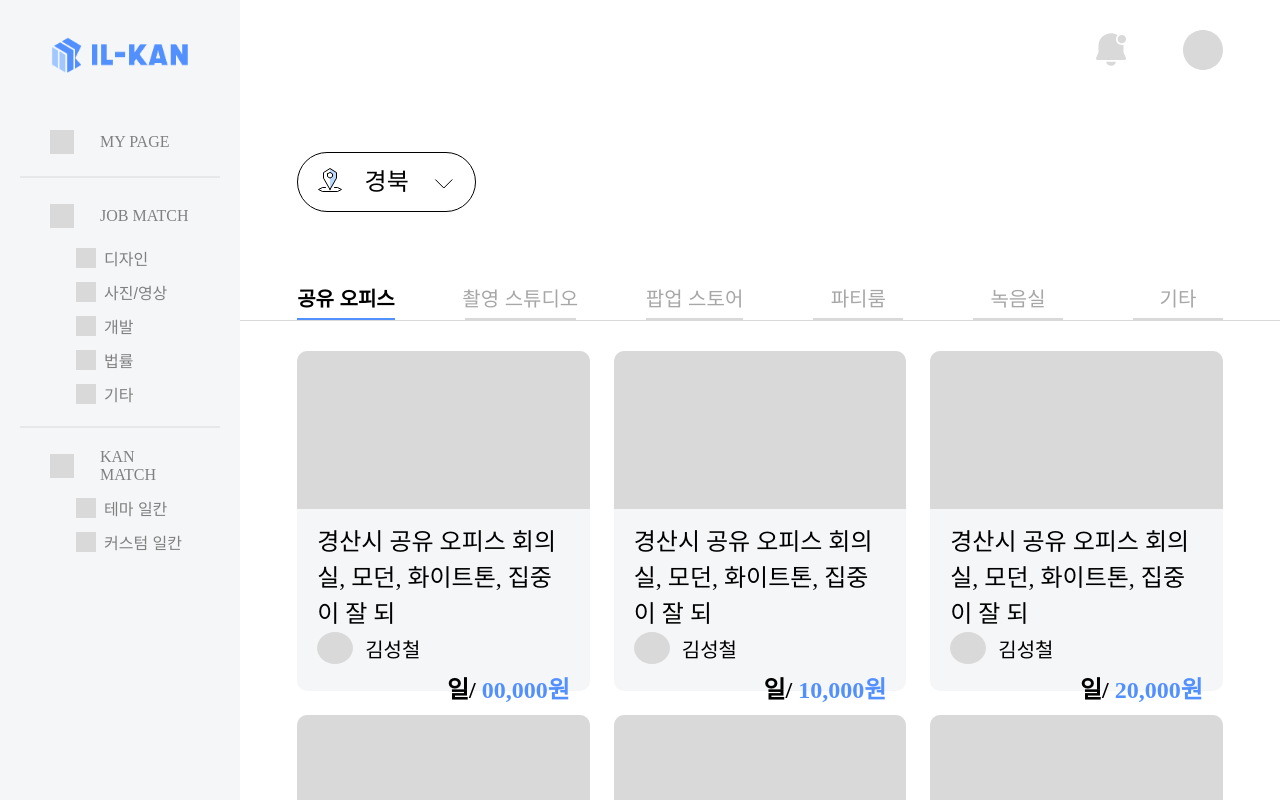
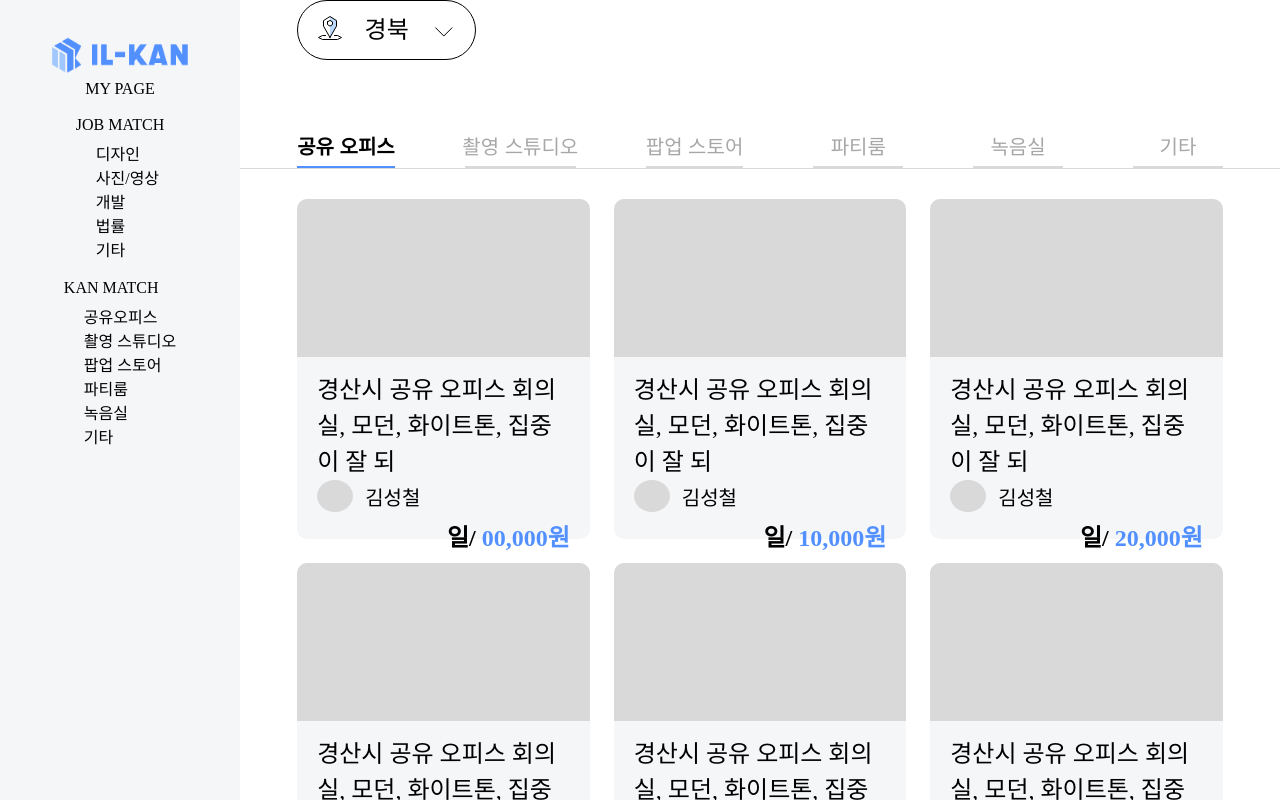
Before and after one commit to cryingdryice/ILKAN-web, a React (Vite) app: page /main/kanMatch in a window 1280 px wide. Shown: the top 800 px of the page. Built offline with nearby package versions, Linux system fonts and the light colour scheme; the HTML template or start-up script is replaced by a standard one.

Commit message:
feat: globalLayout 코드 컴포넌트화 작업

```diff
--- a/src/App.tsx
+++ b/src/App.tsx
@@ -6,6 +6,7 @@ import Login from "./pages/login";
 import JobsPage from "./pages/main/jobsPage";
 import JobsDetailPage from "./pages/main/jobsDetailPage";
 import KanMatchPage from "./pages/main/kanMatchPage";
+import KanDetailPage from "./pages/main/kanDetailPage";
 
 export default function App() {
   return (
@@ -19,7 +20,10 @@ export default function App() {
             <Route index element={<JobsPage />} />
             <Route path=":id" element={<JobsDetailPage />} />
           </Route>
-          <Route path="kanMatch" element={<KanMatchPage />} />
+          <Route path="kanMatch">
+            <Route index element={<KanMatchPage />} />
+            <Route path=":id" element={<KanDetailPage />} />
+          </Route>
         </Route>
       </Route>
     </Routes>
--- /dev/null
+++ b/src/components/globalLayout/Logo.tsx
@@ -0,0 +1,7 @@
+// Logo.tsx
+import ILKAN from "../../assets/IL-KAN.png";
+import Styles from "../../css/components/globalLayout/Logo.module.css";
+
+export default function Logo() {
+  return <img src={ILKAN} alt="Logo" className={Styles.logo} />;
+}
--- /dev/null
+++ b/src/components/globalLayout/MenuItem.tsx
@@ -0,0 +1,25 @@
+import { Link } from "react-router-dom";
+
+interface MenuItemProps {
+  title: string;
+  link: string;
+  subItems?: string[];
+}
+
+export default function MenuItem({ title, link, subItems }: MenuItemProps) {
+  return (
+    <div className="menu-item">
+      <Link to={link}>{title}</Link>
+      {subItems && (
+        <ul>
+          {subItems.map((item) => (
+            <li key={item}>
+              <Link to="#">{item}</Link>{" "}
+              {/* 나중에 필요하면 개별 라우팅 추가 */}
+            </li>
+          ))}
+        </ul>
+      )}
+    </div>
+  );
+}
--- /dev/null
+++ b/src/components/globalLayout/SideBar.tsx
@@ -0,0 +1,34 @@
+import Logo from "./Logo";
+import MenuItem from "./MenuItem";
+import SidebarDivider from "./SideBarDivider";
+import styles from "../../css/components/globalLayout/SideBar.module.css";
+
+export default function Sidebar() {
+  const jobMatchSubItems = ["디자인", "사진/영상", "개발", "법률", "기타"];
+  const kanMatchSubItems = [
+    "공유오피스",
+    "촬영 스튜디오",
+    "팝업 스토어",
+    "파티룸",
+    "녹음실",
+    "기타",
+  ];
+  return (
+    <aside className={styles.sidebar}>
+      <Logo />
+      <MenuItem title="MY PAGE" link="/main/myPage" />
+      <SidebarDivider />
+      <MenuItem
+        title="JOB MATCH"
+        link="/main/jobs"
+        subItems={jobMatchSubItems}
+      />
+      <SidebarDivider />
+      <MenuItem
+        title="KAN MATCH"
+        link="/main/kanMatch"
+        subItems={kanMatchSubItems}
+      />
+    </aside>
+  );
+}
--- /dev/null
+++ b/src/components/globalLayout/SideBarDivider.tsx
@@ -0,0 +1,11 @@
+import styles from "../../css/components/globalLayout/SideBarDivider.module.css";
+
+export default function SidebarDivider() {
+  return (
+    <div className={styles.divider}>
+      <svg xmlns="http://www.w3.org/2000/svg" viewBox="0 0 200 2" fill="none">
+        <path d="M0 1H200" />
+      </svg>
+    </div>
+  );
+}
--- a/src/components/kanMatch/kanMatchItem.tsx
+++ b/src/components/kanMatch/kanMatchItem.tsx
@@ -1,10 +1,12 @@
 import kanMatchItemStyle from "../../css/components/kanMatch/kanMatchItem.module.css";
 import type { KanItem } from "../../pages/main/kanMatchPage";
+import { Link } from "react-router-dom";
 
 type Props = { item: KanItem };
 
 export default function KanMatchItem({ item }: Props) {
   return (
+    <Link to={`/main/kanMatch/${item.id}`}>
       <article className={kanMatchItemStyle.card}>
         <div className={kanMatchItemStyle.thumb}>
           {item.image && (
@@ -27,5 +29,6 @@ export default function KanMatchItem({ item }: Props) {
           </div>
         </div>
       </article>
+    </Link>
   );
 }
--- /dev/null
+++ b/src/css/components/globalLayout/Logo.module.css
@@ -0,0 +1,8 @@
+/* 로고 */
+.logo {
+  width: 159px;
+  height: 50px;
+  flex-shrink: 0;
+  aspect-ratio: 159/50;
+  padding-top: 30px;
+}
--- /dev/null
+++ b/src/css/components/globalLayout/SideBar.module.css
@@ -0,0 +1,12 @@
+/* 좌측 사이드바 */
+.sidebar {
+  /* 핵심 변경: fixed 제거 -> 문서 흐름에 포함 */
+  position: fixed;
+  width: 240px;
+  height: 100vh;
+  flex-shrink: 0; /* 너비가 줄어들지 않도록 고정 */
+  background: #f5f6f8;
+  flex-direction: column;
+  display: flex;
+  align-items: center;
+}
--- /dev/null
+++ b/src/css/components/globalLayout/SideBarDivider.module.css
@@ -0,0 +1,7 @@
+/* 좌측 사이드 바 구분선 구현 */
+.Line {
+  width: 200px;
+  height: 0;
+  flex-shrink: 0;
+  margin-top: 10px;
+}
--- a/src/layout/GlobalLayout.tsx
+++ b/src/layout/GlobalLayout.tsx
@@ -1,89 +1,12 @@
-import { Outlet, Link } from "react-router-dom";
+import { Outlet } from "react-router-dom";
+import Sidebar from "../components/globalLayout/SideBar";
 import styles from "../css/GlobalLayout.module.css";
-import ILKAN from "../assets/IL-KAN.png";
-import BELL from "../assets/bell.svg";
-import ECLIPSE from "../assets/eclipse.svg";
 import Footer from "../components/Footer";
-
 export default function GlobalLayout() {
-  const jobMatchSubItems = ["디자인", "사진/영상", "개발", "법률", "기타"];
-  const kanMatchSubItems = ["테마 일칸", "커스텀 일칸"];
-
   return (
     <div className={styles.wrapper}>
-      <aside className={styles.sidebar}>
-        <img src={ILKAN} alt="IL-KAN 로고" className={styles.logo} />
-
-        {/* MY PAGE 메뉴 */}
-        <Link to="/main/myPage" className={styles.MYPAGE}>
-          <button className={styles.Btn}></button>
-          <div className={styles.Font}>MY PAGE</div>
-        </Link>
-
-        <div className={styles.Line}>
-          <svg
-            xmlns="http://www.w3.org/2000/svg"
-            width="200"
-            height="2"
-            viewBox="0 0 200 2"
-            fill="none"
-          >
-            <path d="M0 1H200" stroke="#D9D9D9" />
-          </svg>
-        </div>
-
-        {/* JOB MATCH 메뉴 */}
-        <Link to="/main/jobs" className={styles.JOBMATCH}>
-          <button className={styles.Btn}></button>
-          <div className={styles.Font}>JOB MATCH</div>
-        </Link>
-
-        <ul className={styles.subMenu}>
-          {jobMatchSubItems.map((item, index) => (
-            <li key={index} className={styles.subItem}>
-              {/* 나중에 각 서브아이템별 라우팅 추가 가능 */}
-              <button className={styles.subBtn}></button>
-              <div className={styles.subFont}>{item}</div>
-            </li>
-          ))}
-        </ul>
-
-        <div className={styles.Line}>
-          <svg
-            xmlns="http://www.w3.org/2000/svg"
-            width="200"
-            height="2"
-            viewBox="0 0 200 2"
-            fill="none"
-          >
-            <path d="M0 1H200" stroke="#D9D9D9" />
-          </svg>
-        </div>
-
-        {/* KAN MATCH 메뉴 */}
-        <Link to="/main/kanMatch" className={styles.KANMATCH}>
-          <button className={styles.Btn}></button>
-          <div className={styles.Font}>KAN MATCH</div>
-        </Link>
-
-        <ul className={styles.subMenu}>
-          {kanMatchSubItems.map((item, index) => (
-            <li key={index} className={styles.subItem}>
-              {/* 서브아이템도 추후 라우팅 연결 가능 */}
-              <button className={styles.subBtn}></button>
-              <div className={styles.subFont}>{item}</div>
-            </li>
-          ))}
-        </ul>
-      </aside>
-
+      <Sidebar />
       <div className={styles.content}>
-        <header>
-          <div className={styles.iconGroup}>
-            <img src={BELL} alt="알림 아이콘" className={styles.icon} />
-            <img src={ECLIPSE} alt="상태 아이콘" className={styles.icon} />
-          </div>
-        </header>
         <Outlet />
         <Footer />
       </div>
--- a/src/pages/main/kanDetailPage.tsx
+++ b/src/pages/main/kanDetailPage.tsx
@@ -1,7 +1,7 @@
 import { Link, useParams } from "react-router-dom";
 import { useEffect, useState } from "react";
 import styles from "../../css/pages/kanDetailPage.module.css";
-import Writer from "../../assets/writer.svg";
+import Writer from "../../assets/eclipse.svg";
 import Date from "../../assets/date.svg";
 import Salary from "../../assets/salary.svg";
 import Phone from "../../assets/telephone.svg";
```
Also changed, not shown: src/assets/check-in.svg (added), src/assets/check-out.svg (added). Lines whose indentation alone changed are shown as unchanged.
